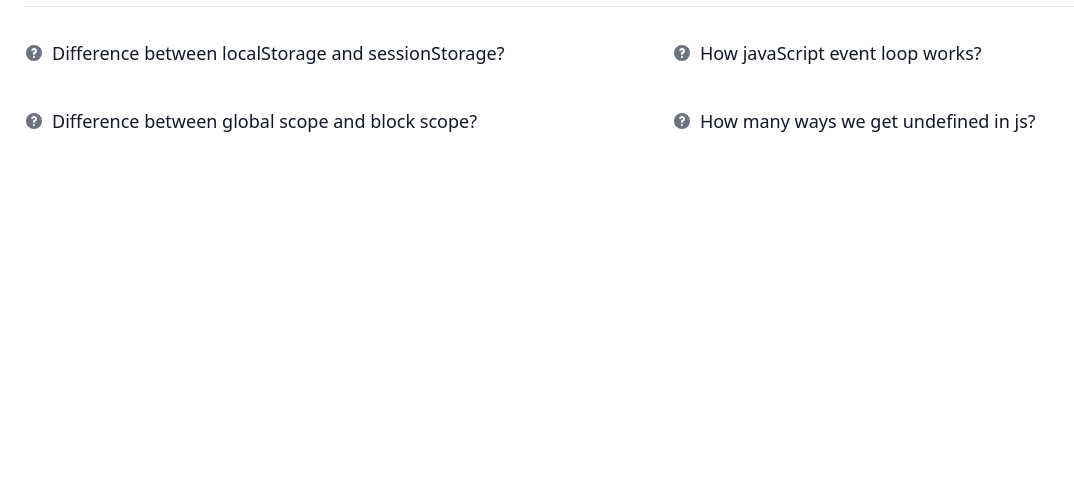
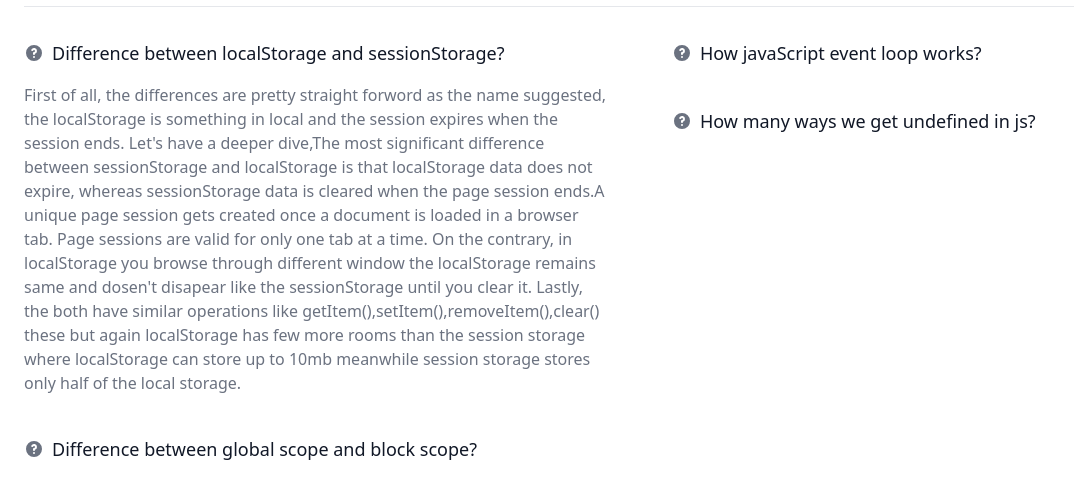
Before and after one commit to HasanMdKamrul/typining-monster-app, a plain HTML site: page blog.html in a window 1280 px wide. Shown: the part 130-628 px from the top of the page, without its empty margins (0-1074 px from the left). Drawn offline with nearby package versions, Linux system fonts and the light colour scheme.

Commit message:
First questions answer enlisted to the blog page

```diff
--- a/blog.html
+++ b/blog.html
@@ -42,7 +42,24 @@
                   </svg>
                   Difference between localStorage and sessionStorage?
                 </h3>
-                <p class="text-gray-500 dark:text-gray-400"></p>
+                <p class="text-gray-500 dark:text-gray-400">
+                  First of all, the differences are pretty straight forword as
+                  the name suggested, the localStorage is something in local and
+                  the session expires when the session ends. Let's have a deeper
+                  dive,The most significant difference between sessionStorage
+                  and localStorage is that localStorage data does not expire,
+                  whereas sessionStorage data is cleared when the page session
+                  ends.A unique page session gets created once a document is
+                  loaded in a browser tab. Page sessions are valid for only one
+                  tab at a time. On the contrary, in localStorage you browse
+                  through different window the localStorage remains same and
+                  dosen't disapear like the sessionStorage until you clear it.
+                  Lastly, the both have similar operations like
+                  getItem(),setItem(),removeItem(),clear() these but again
+                  localStorage has few more rooms than the session storage where
+                  localStorage can store up to 10mb meanwhile session storage
+                  stores only half of the local storage.
+                </p>
               </div>
               <div class="mb-10">
                 <h3
```
